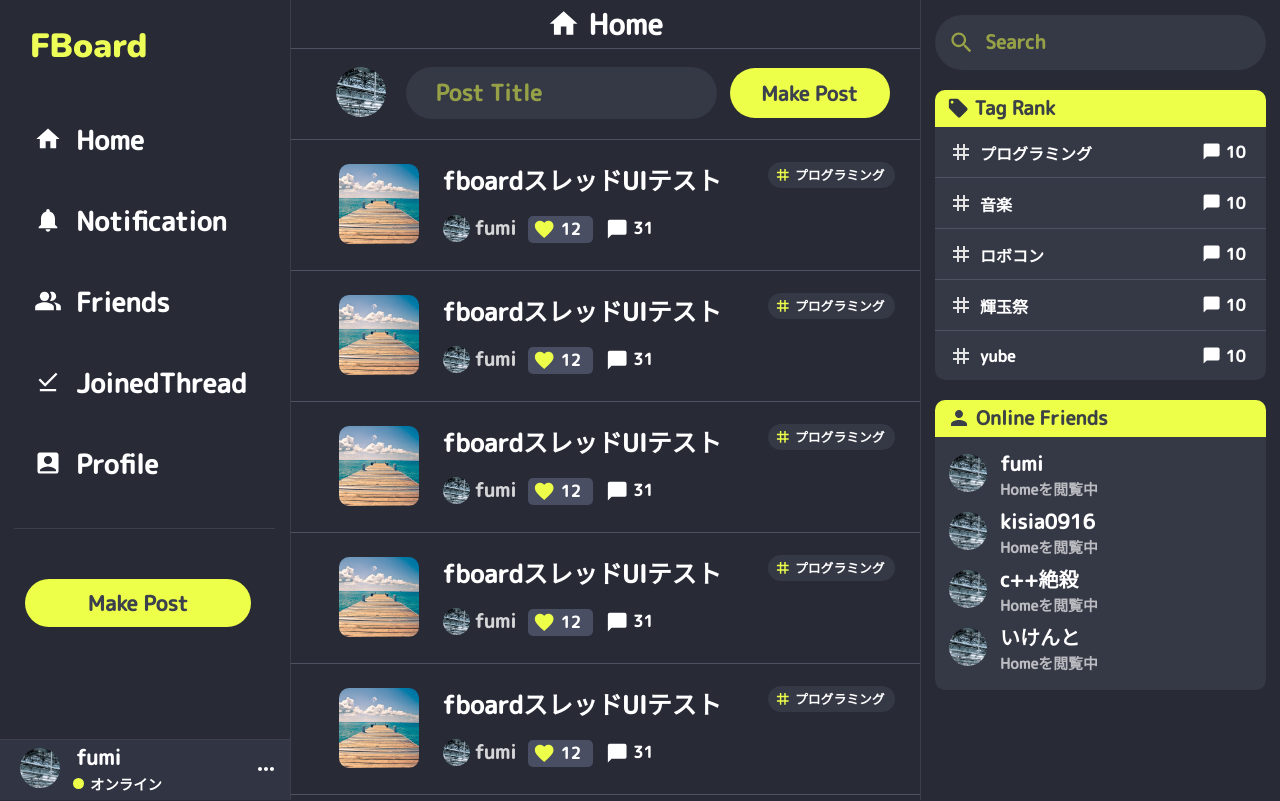
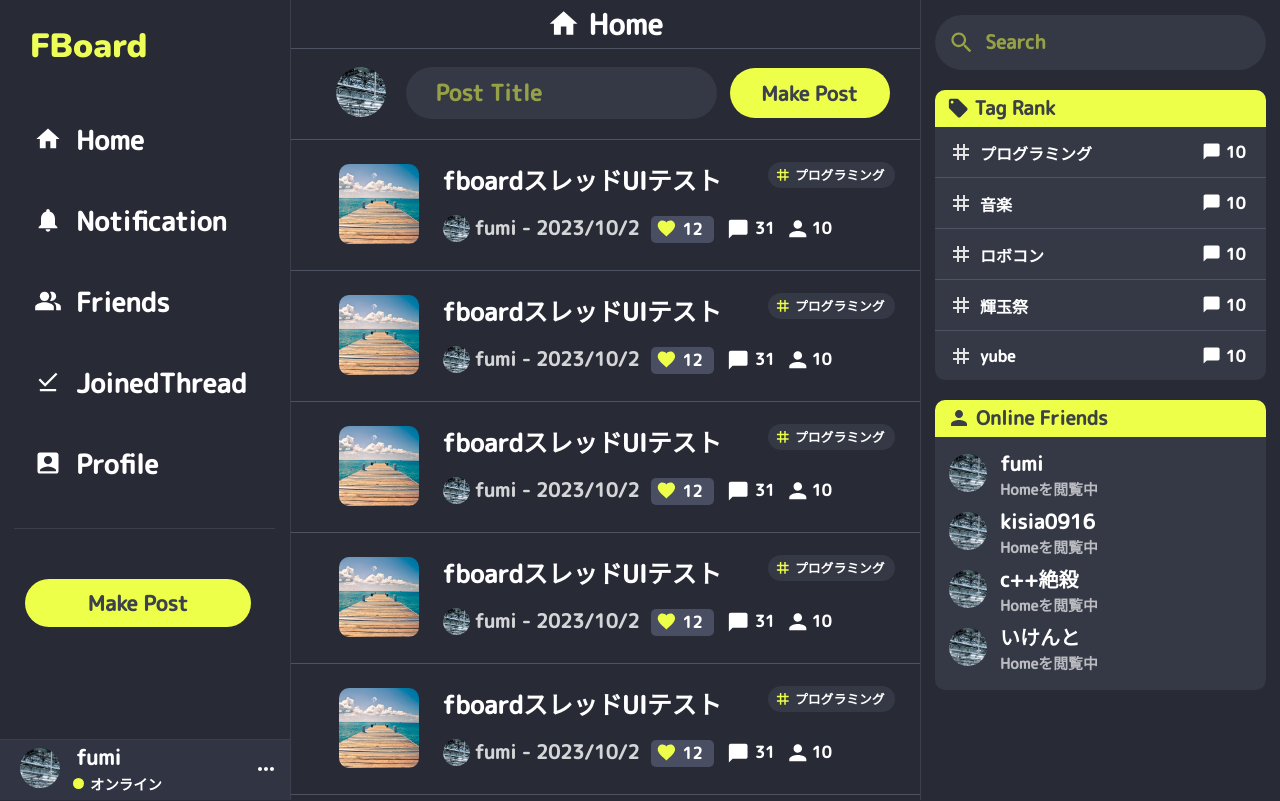
Before and after one commit to kisia0916/fboard-front-ts, a React (Create React App) app: page / in a window 1280 px wide. Built offline with nearby package versions, Linux system fonts and the light colour scheme; the HTML template or start-up script is replaced by a standard one.

Commit message:
homeのuiを変更しました

```diff
--- a/src/components/Thread/ThreadMain.css
+++ b/src/components/Thread/ThreadMain.css
@@ -93,3 +93,16 @@
     color: white;
     margin-left: 5px;
 }
+.ThreadMainPerson{
+    display: flex;
+}
+.ThreadMainPersonIcon{
+    color: white;
+    margin-top: 13px;
+    margin-left: 10px;
+}
+.ThreadMainPersonText{
+    color: white;
+    margin-top: 14px;
+    margin-left: 1px;
+}
--- a/src/components/Thread/ThreadMain.tsx
+++ b/src/components/Thread/ThreadMain.tsx
@@ -3,6 +3,7 @@ import "./ThreadMain.css"
 import ChatBubbleIcon from '@mui/icons-material/ChatBubble';
 import FavoriteIcon from '@mui/icons-material/Favorite';
 import ThreadTagMain from './ThreadTag/ThreadTagMain';
+import PersonIcon from '@mui/icons-material/Person';
 function ThreadMain(props:{topFlg?:boolean}) {
   let radStyle:string = ""
   if(props.topFlg){
@@ -22,15 +23,19 @@ function ThreadMain(props:{topFlg?:boolean}) {
         </div>
         <div className='ThreadMainRightBottom'>
           <img src='/photos/zbnU2dcD_400x400.jpg'  alt='logo' className='ThreadCreateUserIcon'/>
-          <span className='ThreadCreateUserName'>fumi</span>
+          <span className='ThreadCreateUserName'>fumi - 2023/10/2</span>
           <div className='ThreadMainLike'>
-              <FavoriteIcon className='ThreadMainLikeIcon' style={{fontSize:"140%"}}/>
+              <FavoriteIcon className='ThreadMainLikeIcon' style={{fontSize:"130%"}}/>
               <span className='ThreadMainLikeNum'>12</span>
           </div>
           <div className='ThreadMainMess'>
               <ChatBubbleIcon className='ThreadMainMessIcon' style={{fontSize:"140%"}}/>
               <span className='ThreadMainMessNum'>31</span>
 
+          </div>
+          <div className='ThreadMainPerson'>
+              <PersonIcon className='ThreadMainPersonIcon' style={{fontSize:"160%"}}/>
+              <span className='ThreadMainPersonText'>10</span>
           </div>
         </div>
       </div>
```
Also changed, not shown: src/pages/Thread.tsx (added, +9 -0 lines).
